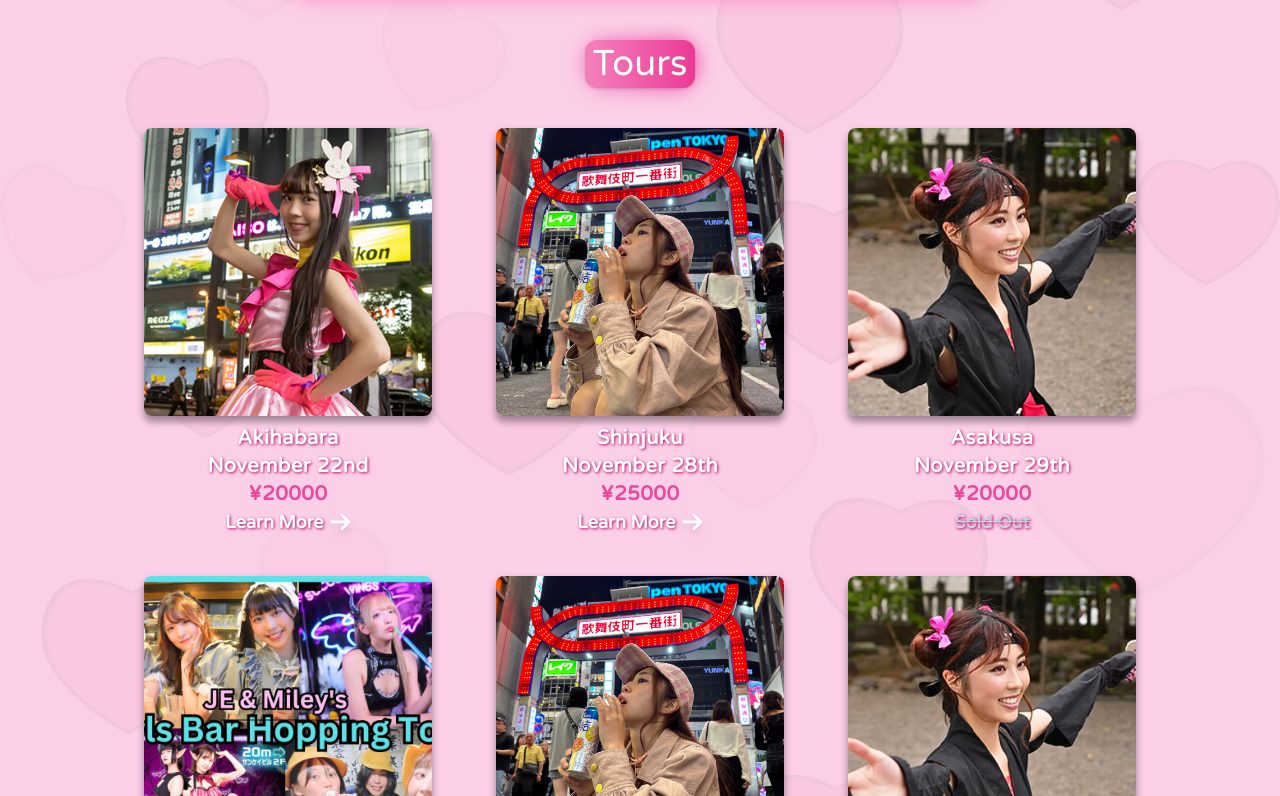
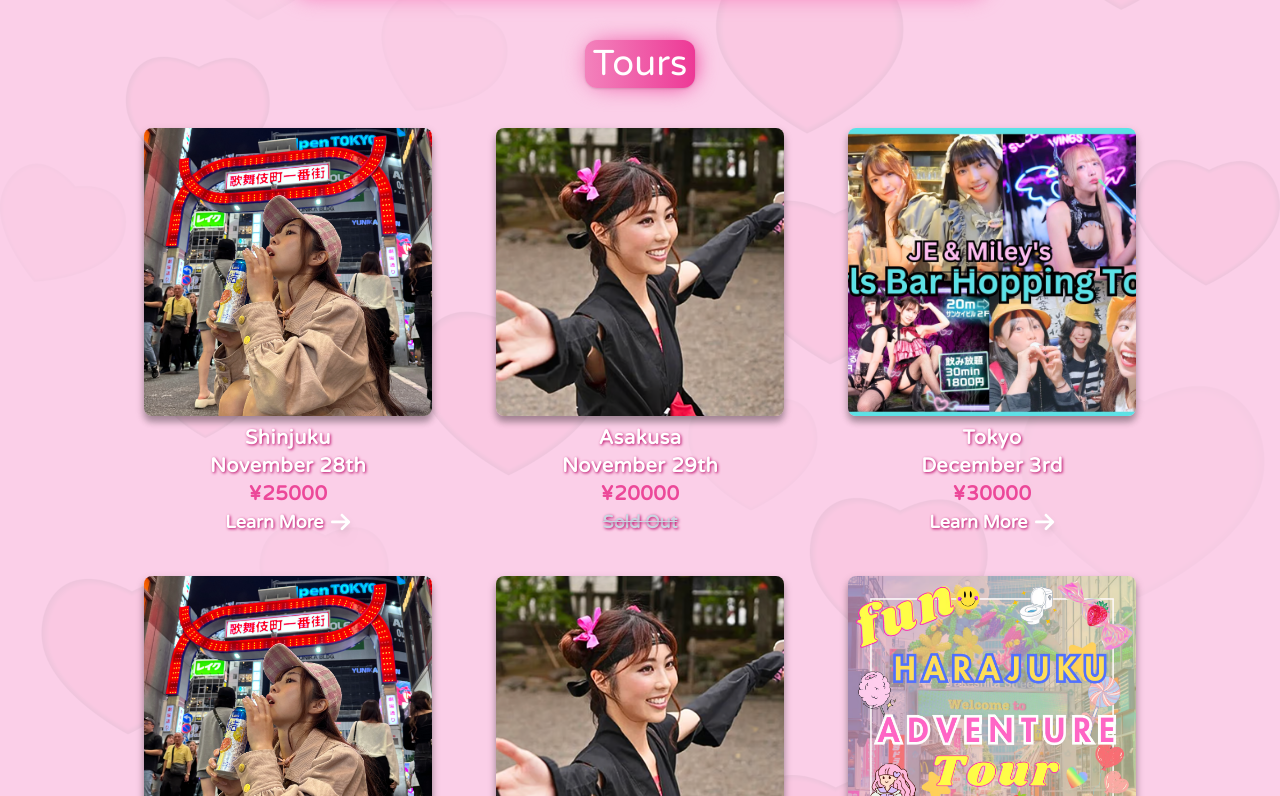
Before and after one commit to brandonrainey/smiley-tours, a Next.js app: page / in a window 1280 px wide. Shown: the part 1264-2060 px from the top of the page. Built offline with nearby package versions, Linux system fonts and the light colour scheme; no server answers; a web font is replaced by a local one; what tailwindcss-animated would draw is missing.

Commit message:
removed expired tour

```diff
--- a/components/TourSidebar.tsx
+++ b/components/TourSidebar.tsx
@@ -6,15 +6,6 @@ import { useEffect, useState } from 'react'
 import ArrowRight from './icons/ArrowRight'
 
 const tours = [
-  {
-    tourArea: 'Akihabara',
-    tourDate: 'November 22nd',
-    tourImage: '/tours/akihabaraTour.webp',
-    tourId: 5,
-    tourPrice: 20000,
-    tourSpots: 4,
-    tourLink: 'https://smileywalk.shop/items/66d411bb4b15c017959fac81',
-  },
   {
     tourArea: 'Shinjuku',
     tourDate: 'November 28th',
```
